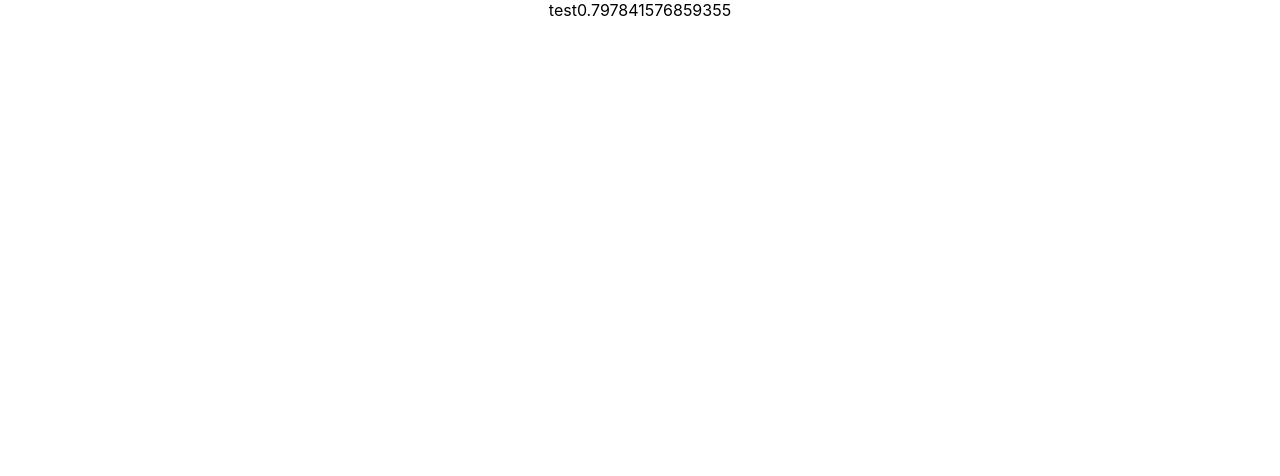
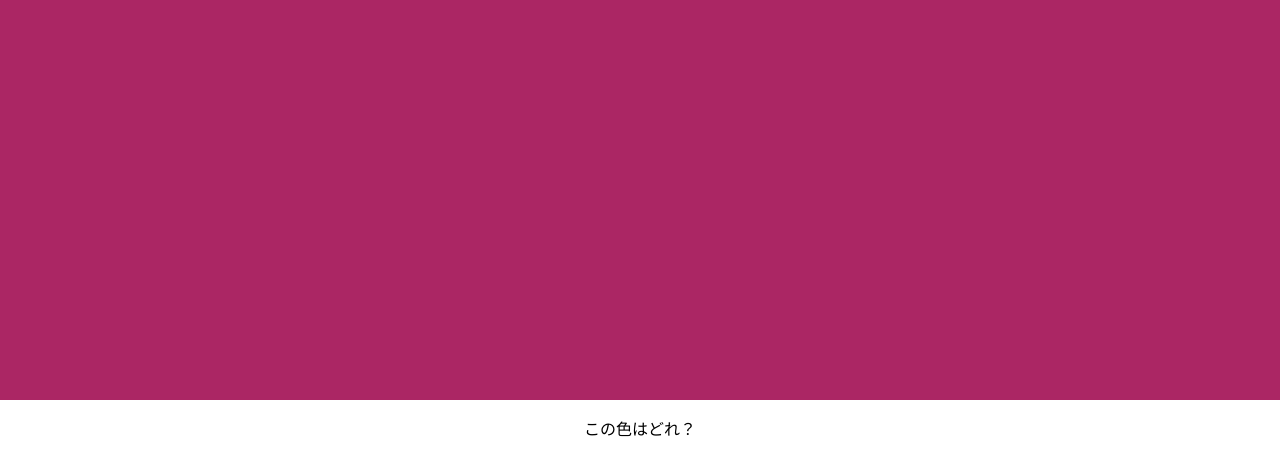
Before and after one commit to chocolamint/color-quiz, a React (Create React App) app: page / in a window 1280 px wide. Shown: the top 476 px of the page. Built offline with nearby package versions, Linux system fonts and the light colour scheme.

Commit message:
Render random color.

```diff
--- a/src/App.tsx
+++ b/src/App.tsx
@@ -1,13 +1,12 @@
 import React from 'react';
 import './App.css';
 import WhichCode from './quiz/WhichCode';
-
-const random = Math.random;
+import { random } from './Utils';
 
 const App: React.FC = () => {
   return (
     <div className="App">
-      <WhichCode random={random()} />
+      <WhichCode random={random} />
     </div>
   );
 }
--- /dev/null
+++ b/src/Utils.ts
@@ -0,0 +1,3 @@
+export function random(max: number, randomGenerator: () => number = Math.random) {
+    return Math.floor(max * randomGenerator());
+}
--- a/src/quiz/WhichCode.tsx
+++ b/src/quiz/WhichCode.tsx
@@ -1,7 +1,20 @@
 import React from 'react';
+import colors from './colors';
 
-export default function WhichCode(props: { random: number }) {
+export default function WhichCode(props: { random: (max: number) => number }) {
+
+    const color = colors[props.random(colors.length)];
+
     return (
-        <div>test{props.random}</div>
+        <div className="which-code">
+            <div className="color" style={{ backgroundColor: color.color, width: '100%', height: '50vh' }}>
+
+            </div>
+            <div>
+                <p>
+                    この色はどれ？
+                </p>
+            </div>
+        </div>
     );
 }
--- /dev/null
+++ b/src/quiz/colors.ts
@@ -0,0 +1,208 @@
+const colors = [
+
+    // v
+    { code: "v2", color: "#cd1f42" },
+    { code: "v4", color: "#e55125" },
+    { code: "v6", color: "#f29500" },
+    { code: "v8", color: "#e2c500" },
+    { code: "v10", color: "#a4b300" },
+    { code: "v12", color: "#009a55" },
+    { code: "v14", color: "#007e77" },
+    { code: "v16", color: "#006b93" },
+    { code: "v18", color: "#00569c" },
+    { code: "v20", color: "#474798" },
+    { code: "v22", color: "#793580" },
+    { code: "v24", color: "#ab2664" },
+
+    // b
+    { code: "b2", color: "#f15d69" },
+    { code: "b4", color: "#f7774d" },
+    { code: "b6", color: "#fba52f" },
+    { code: "b8", color: "#f2d324" },
+    { code: "b10", color: "#b7bf19" },
+    { code: "b12", color: "#00b275" },
+    { code: "b14", color: "#00a39b" },
+    { code: "b16", color: "#008fb3" },
+    { code: "b18", color: "#1979ba" },
+    { code: "b20", color: "#716bb6" },
+    { code: "b22", color: "#9c5da0" },
+    { code: "b24", color: "#cc5c87" },
+
+    // s
+    // { code: "s2", color: "#c13547" },
+    // { code: "s4", color: "#c7512c" },
+    // { code: "s6", color: "#db8b08" },
+    // { code: "s8", color: "#d2b700" },
+    // { code: "s10", color: "#9aa400" },
+    // { code: "s12", color: "#008a52" },
+    // { code: "s14", color: "#007b75" },
+    // { code: "s16", color: "#006a8b" },
+    // { code: "s18", color: "#005692" },
+    // { code: "s20", color: "#4b488e" },
+    // { code: "s22", color: "#753a7a" },
+    // { code: "s24", color: "#a03663" },
+
+    // dp
+    { code: "dp2", color: "#9f1b34" },
+    { code: "dp4", color: "#a53b1b" },
+    { code: "dp6", color: "#aa6600" },
+    { code: "dp8", color: "#a48f00" },
+    { code: "dp10", color: "#717d00" },
+    { code: "dp12", color: "#006f3e" },
+    { code: "dp14", color: "#00625c" },
+    { code: "dp16", color: "#00526f" },
+    { code: "dp18", color: "#004075" },
+    { code: "dp20", color: "#343472" },
+    { code: "dp22", color: "#5a265f" },
+    { code: "dp24", color: "#811f4c" },
+
+    // { code: "lt2+", color: "#f28c8e" },
+    // { code: "lt4+", color: "#ff9e7d" },
+    // { code: "lt6+", color: "#fcb869" },
+    // { code: "lt8+", color: "#edd267" },
+    // { code: "lt10+", color: "#caca61" },
+    // { code: "lt12+", color: "#73c89c" },
+    // { code: "lt14+", color: "#3faba4" },
+    // { code: "lt16+", color: "#52a6bf" },
+    // { code: "lt18+", color: "#6591c0" },
+    // { code: "lt20+", color: "#8e87be" },
+    // { code: "lt22+", color: "#ac7eae" },
+    // { code: "lt24+", color: "#d98295" },
+
+    // lt
+    { code: "lt2", color: "#f59fa0" },
+    { code: "lt4", color: "#ffb195" },
+    { code: "lt6", color: "#ffc887" },
+    { code: "lt8", color: "#f9e08a" },
+    { code: "lt10", color: "#d9d784" },
+    { code: "lt12", color: "#8dd3ad" },
+    { code: "lt14", color: "#71c5be" },
+    { code: "lt16", color: "#71b1c7" },
+    { code: "lt18", color: "#7e9dc3" },
+    { code: "lt20", color: "#9c95c1" },
+    { code: "lt22", color: "#b48fb5" },
+    { code: "lt24", color: "#d995ac" },
+
+    // sf
+    { code: "sf2", color: "#c8787a" },
+    { code: "sf4", color: "#d5896f" },
+    { code: "sf6", color: "#d59f62" },
+    { code: "sf8", color: "#ccb664" },
+    { code: "sf10", color: "#aead5f" },
+    { code: "sf12", color: "#66a986" },
+    { code: "sf14", color: "#499b95" },
+    { code: "sf16", color: "#498a9e" },
+    { code: "sf18", color: "#58779a" },
+    { code: "sf20", color: "#756f99" },
+    { code: "sf22", color: "#8b698d" },
+    { code: "sf24", color: "#ae6f85" },
+
+    // d
+    { code: "d2", color: "#9d5456" },
+    { code: "d4", color: "#a9634c" },
+    { code: "d6", color: "#a9783f" },
+    { code: "d8", color: "#a18e40" },
+    { code: "d10", color: "#85863c" },
+    { code: "d12", color: "#418261" },
+    { code: "d14", color: "#1c7570" },
+    { code: "d16", color: "#1f6578" },
+    { code: "d18", color: "#345474" },
+    { code: "d20", color: "#514d72" },
+    { code: "d22", color: "#664768" },
+    { code: "d24", color: "#854c60" },
+
+    // dk
+    { code: "dk2", color: "#642a2e" },
+    { code: "dk4", color: "#6f3826" },
+    { code: "dk6", color: "#704b1a" },
+    { code: "dk8", color: "#6b5e1b" },
+    { code: "dk10", color: "#535617" },
+    { code: "dk12", color: "#185138" },
+    { code: "dk14", color: "#004542" },
+    { code: "dk16", color: "#004252" },
+    { code: "dk18", color: "#14344e" },
+    { code: "dk20", color: "#312e4d" },
+    { code: "dk22", color: "#422944" },
+    { code: "dk24", color: "#5d2d3f" },
+
+    // { code: "p2+", color: "#e9b8b8" },
+    // { code: "p4+", color: "#e9baaa" },
+    // { code: "p6+", color: "#efccaa" },
+    // { code: "p8+", color: "#efe0b5" },
+    // { code: "p10+", color: "#d8d5a8" },
+    // { code: "p12+", color: "#a5ceb6" },
+    // { code: "p14+", color: "#9ecdc9" },
+    // { code: "p16+", color: "#a5cad7" },
+    // { code: "p18+", color: "#a8b7cd" },
+    // { code: "p20+", color: "#b7b3cc" },
+    // { code: "p22+", color: "#c4afc4" },
+    // { code: "p24+", color: "#debbc6" },
+
+    // p
+    { code: "p2", color: "#e8cbcb" },
+    { code: "p4", color: "#e8ccc3" },
+    { code: "p6", color: "#f3ddc9" },
+    { code: "p8", color: "#ebe0c4" },
+    { code: "p10", color: "#e5e2c4" },
+    { code: "p12", color: "#bdd9c9" },
+    { code: "p14", color: "#b9d8d5" },
+    { code: "p16", color: "#bed6df" },
+    { code: "p18", color: "#bac4d3" },
+    { code: "p20", color: "#c5c2d3" },
+    { code: "p22", color: "#cebfce" },
+    { code: "p24", color: "#e4ccd3" },
+
+    // ltg
+    { code: "ltg2", color: "#bda2a2" },
+    { code: "ltg4", color: "#bda39a" },
+    { code: "ltg6", color: "#c7b3a0" },
+    { code: "ltg8", color: "#c0b69b" },
+    { code: "ltg10", color: "#bab89b" },
+    { code: "ltg12", color: "#95afa0" },
+    { code: "ltg14", color: "#90aeab" },
+    { code: "ltg16", color: "#95acb5" },
+    { code: "ltg18", color: "#929caa" },
+    { code: "ltg20", color: "#9c99a9" },
+    { code: "ltg22", color: "#a497a4" },
+    { code: "ltg24", color: "#b9a3aa" },
+
+    // g
+    { code: "g2", color: "#6f5858" },
+    { code: "g4", color: "#6f5951" },
+    { code: "g6", color: "#776656" },
+    { code: "g8", color: "#716951" },
+    { code: "g10", color: "#6c6a51" },
+    { code: "g12", color: "#576e61" },
+    { code: "g14", color: "#536e6c" },
+    { code: "g16", color: "#4c6068" },
+    { code: "g18", color: "#4a525e" },
+    { code: "g20", color: "#52505e" },
+    { code: "g22", color: "#5a4e5a" },
+    { code: "g24", color: "#6c585e" },
+
+    // dkg
+    { code: "dkg2", color: "#3d2f2f" },
+    { code: "dkg4", color: "#3d2f2b" },
+    { code: "dkg6", color: "#463b30" },
+    { code: "dkg8", color: "#423c2d" },
+    { code: "dkg10", color: "#3e3d2d" },
+    { code: "dkg12", color: "#27362e" },
+    { code: "dkg14", color: "#253634" },
+    { code: "dkg16", color: "#273439" },
+    { code: "dkg18", color: "#242931" },
+    { code: "dkg20", color: "#292830" },
+    { code: "dkg22", color: "#2e272e" },
+    { code: "dkg24", color: "#3c2f33" },
+
+    { code: "W", color: "#efefef" },
+    { code: "Gy-8.5", color: "#d2d2d2" },
+    { code: "Gy-7.5", color: "#b6b6b6" },
+    { code: "Gy-6.5", color: "#9b9b9b" },
+    { code: "Gy-5.5", color: "#818181" },
+    { code: "Gy-4.5", color: "#696969" },
+    { code: "Gy-3.5", color: "#525252" },
+    { code: "Gy-2.5", color: "#3c3c3c" },
+    { code: "B", color: "#292929" },
+];
+
+export default colors;
```
Also changed, not shown: 2 other files (tests, documents, lock files or other folders).
